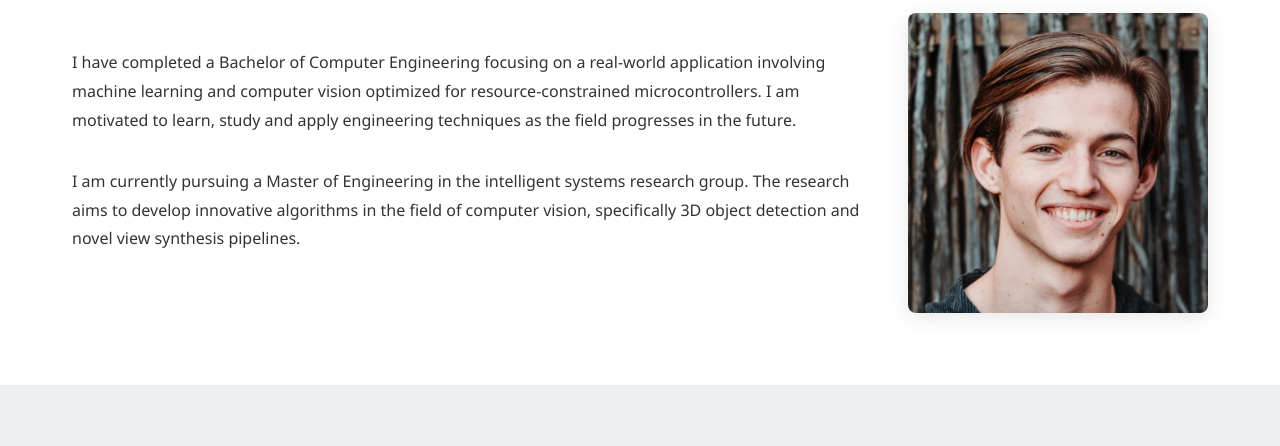
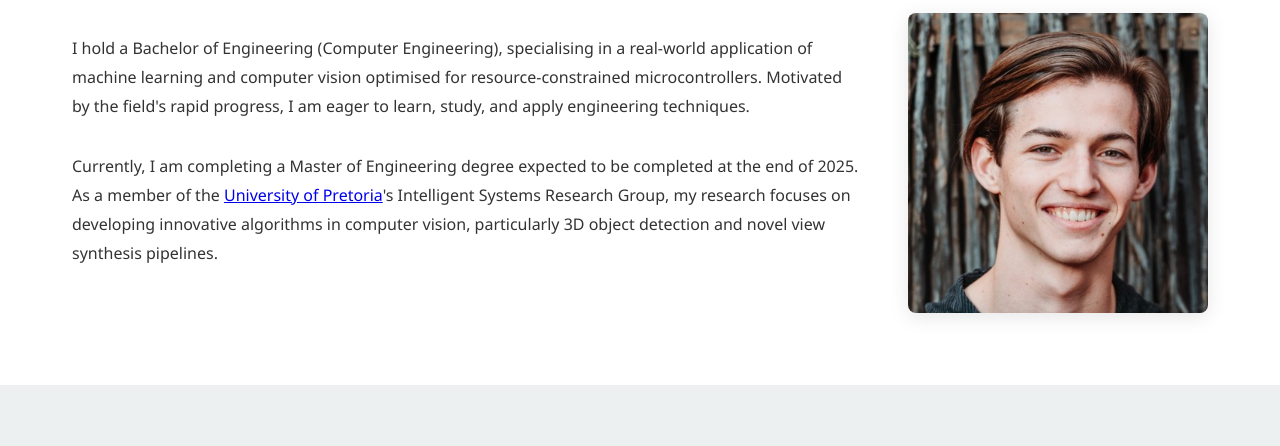
Before and after one commit to jancoveeden/jancoveeden.github.io, a plain HTML site: page index.html in a window 1280 px wide. Shown: the part 761-1207 px from the top of the page. Drawn offline with Linux system fonts and the light colour scheme.

Commit message:
Update about me section

```diff
--- a/index.html
+++ b/index.html
@@ -63,15 +63,10 @@
             <div class="about-content">
                 <div class="about-text">
                     <p>
-                        I have completed a Bachelor of Computer Engineering focusing on a real-world application
-                        involving machine learning and computer vision optimized for resource-constrained
-                        microcontrollers. I am motivated to learn, study and apply engineering techniques as the field
-                        progresses in the future.
+                        I hold a Bachelor of Engineering (Computer Engineering), specialising in a real-world application of machine learning and computer vision optimised for resource-constrained microcontrollers. Motivated by the field's rapid progress, I am eager to learn, study, and apply engineering techniques.
                     </p>
                     <p>
-                        I am currently pursuing a Master of Engineering in the intelligent systems research group. The
-                        research aims to develop innovative algorithms in the field of computer vision, specifically 3D
-                        object detection and novel view synthesis pipelines.
+                        Currently, I am completing a Master of Engineering degree expected to be completed at the end of 2025. As a member of the <a href="https://www.up.ac.za/" target="_blank">University of Pretoria</a>'s Intelligent Systems Research Group, my research focuses on developing innovative algorithms in computer vision, particularly 3D object detection and novel view synthesis pipelines.
                     </p>
                 </div>
 
```
